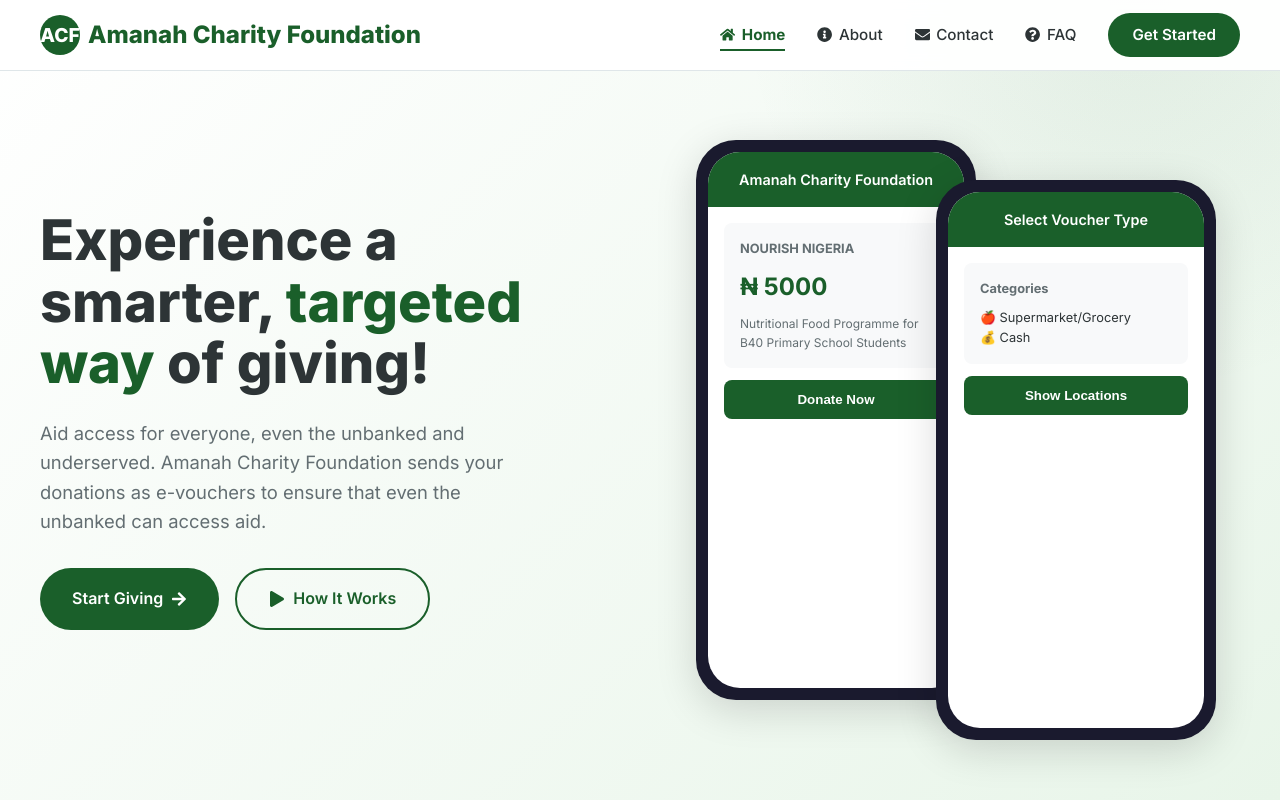
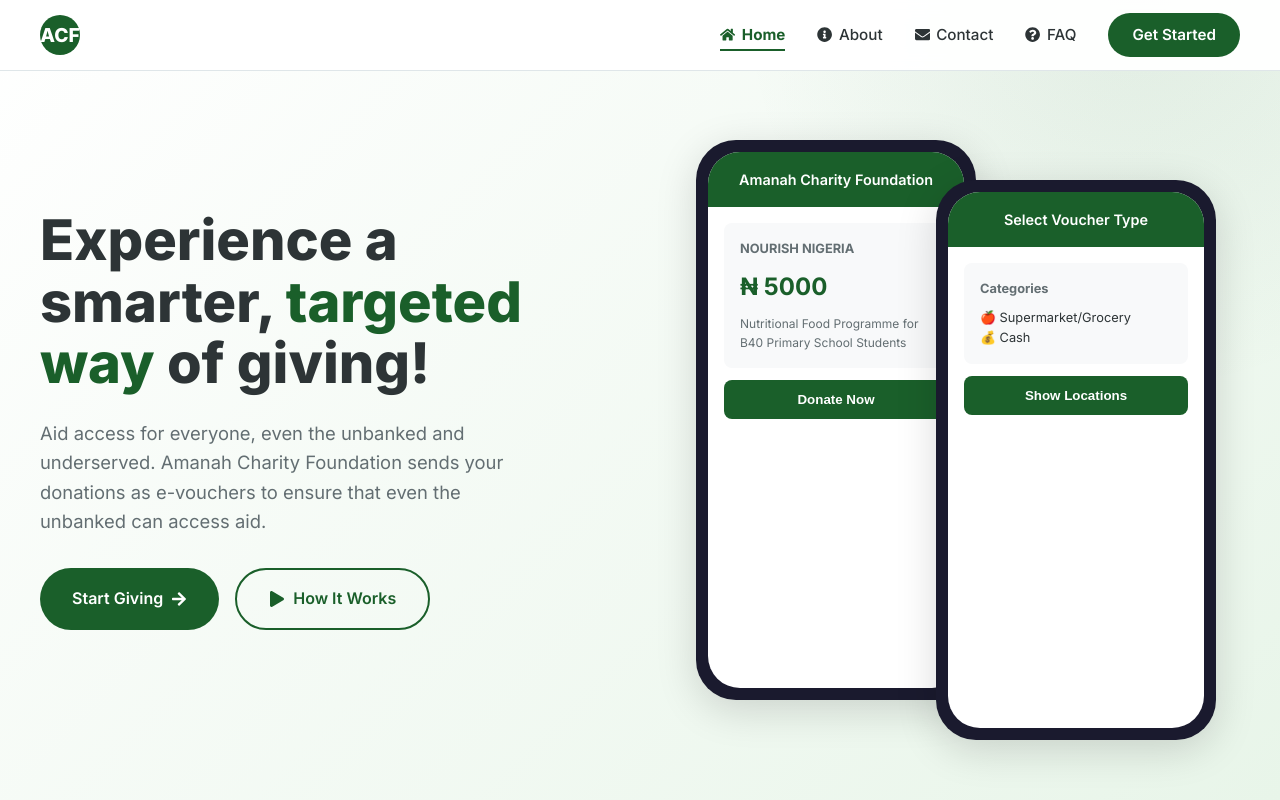
Before and after one commit to Weirdinho/BarakahGo, a React (Create React App) app in the folder frontend/: page / in a window 1280 px wide. Shown: the top 800 px of the page. Built offline with nearby package versions, Linux system fonts and the light colour scheme.

Commit message:
modified:   frontend/src/components/Navbar.jsx

```diff
--- a/frontend/src/components/Navbar.jsx
+++ b/frontend/src/components/Navbar.jsx
@@ -392,7 +392,7 @@
             onClick={closeMenu}
           >
             <div className="logo-icon">ACF</div>
-            Amanah Charity Foundation
+
           </Link>
 
           <ul className={`nav-links ${mobileOpen ? 'open' : ''}`}>
```
